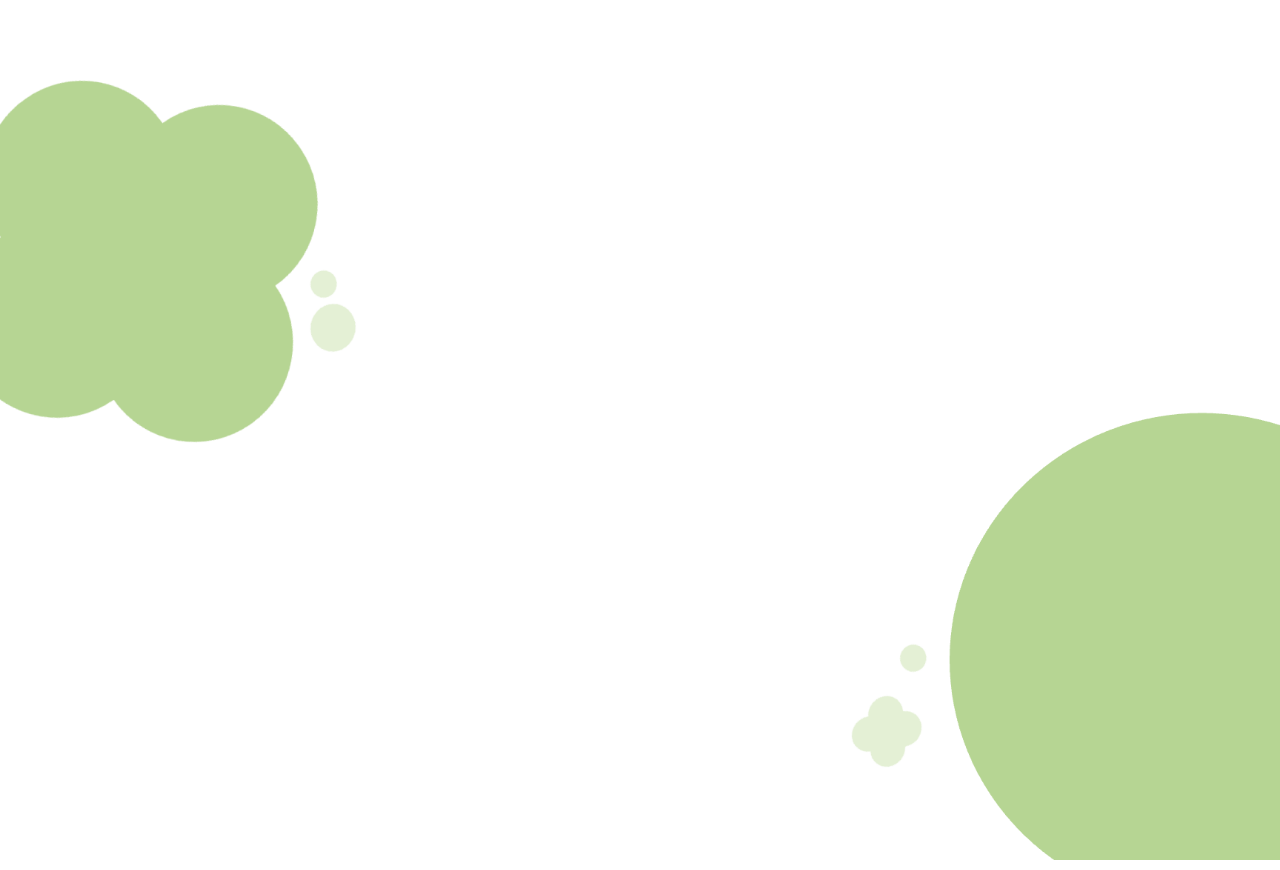
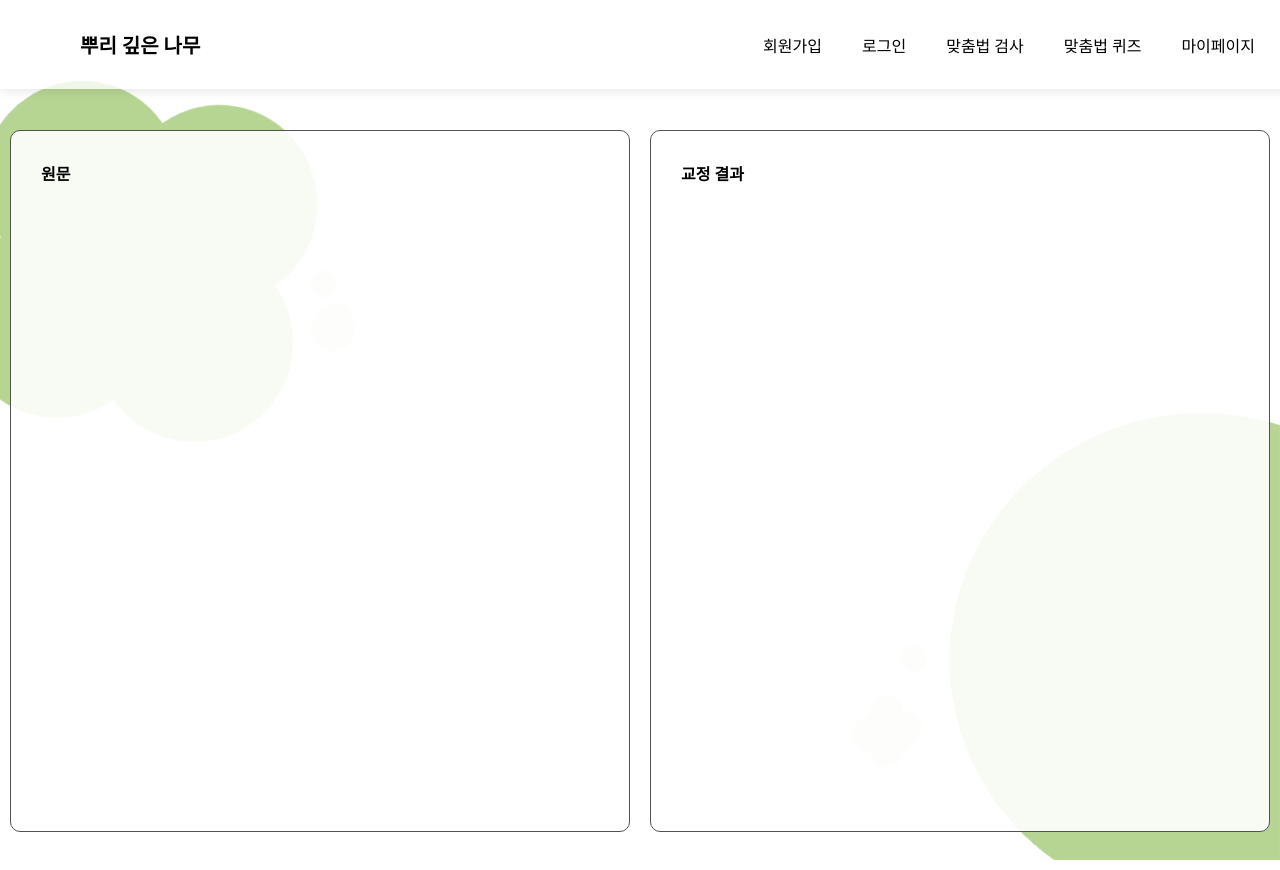
Before and after one commit to y-eonee/COKOTHON-GBSB-Fe, a React (Create React App) app: page /myPage/myLog in a window 1280 px wide. Before the commit this address had no page. Before the commit the page ends 800 px from the top, so only its background shows below. Built offline with nearby package versions, Linux system fonts and the light colour scheme; the HTML template or start-up script is replaced by a standard one; a web font is replaced by a local one.

Commit message:
[Feat] 마이페이지, 로그페이지 추가

```diff
--- a/src/App.js
+++ b/src/App.js
@@ -12,7 +12,9 @@ import {
   Routes,
   Route,
 } from "react-router-dom";
+
 import MyPage from './myPage/MyPage';
+import GrammerLog from './GrammerLog/GrammerLog';
 
 
 function App() {
@@ -26,6 +28,7 @@ function App() {
           {/* <Route path="/success" element={<Success />} /> */}
           <Route path="/checkGrammer" element={<Grammer/>}/>
           <Route path="/myPage" element={<MyPage/>}/>
+          <Route path="/myPage/myLog" element={<GrammerLog/>}/>
 
 
       </Routes>
--- a/src/Grammer/Grammer.js
+++ b/src/Grammer/Grammer.js
@@ -1,22 +1,98 @@
-import React, { useState } from "react";
-import { Canvas } from "react-three-fiber";
+import React, { useState, useRef } from "react";
+import { Canvas, useFrame } from "react-three-fiber";
 import NavigationBar from "../NavigationBar/NavigationBar";
+import { useGLTF, OrbitControls } from "@react-three/drei";
 import "./Grammer.css";
-import TreeLevel1 from "../TreeModel/TreeLevel1";
-import TreeLevel2 from "../TreeModel/TreeLevel2";
-import TreeLevel3 from "../TreeModel/TreeLevel3";
-import TreeLevel4 from "../TreeModel/TreeLevel4";
-import TreeLevel5 from "../TreeModel/TreeLevel5";
 
 export default function Grammer(){
     const [content, setContent] = useState("");
     const [isTouched, setIsTouched] = useState(false);
+    const treeRef = useRef(); // useRef 훅으로 오브젝트 참조 생성
 
     // 내용 지우기 함수
     const contentClear = () => {
         setContent("");  // 내용 초기화
         setIsTouched(false);  // 터치 상태 초기화
     }
+
+    function RotatingTree1() {
+        const { scene } = useGLTF('/tree_level1.gltf');
+        useFrame(() => {
+          if (treeRef.current) {
+            treeRef.current.rotation.y += 0.003; // Y축을 기준으로 회전 (공전 효과)
+          }
+        });
+
+        return (
+          <group ref={treeRef} position={[0, -3, 0]} scale={[1.5,1.5,1.5]}>
+            <primitive object={scene} />
+          </group>
+        );
+    }
+
+    function RotatingTree2() {
+        const { scene } = useGLTF('/tree_level2.gltf');
+        useFrame(() => {
+          if (treeRef.current) {
+            treeRef.current.rotation.y += 0.003; // Y축을 기준으로 회전 (공전 효과)
+          }
+        });
+
+        return (
+          <group ref={treeRef} position={[0, -5, 0]} scale={[1.1,1.1,1.1]}>
+            <primitive object={scene} />
+          </group>
+        );
+    }
+
+
+    function RotatingTree3() {
+        const { scene } = useGLTF('/tree_level3.gltf');
+        useFrame(() => {
+          if (treeRef.current) {
+            treeRef.current.rotation.y += 0.003; // Y축을 기준으로 회전 (공전 효과)
+          }
+        });
+
+        return (
+          <group ref={treeRef} position={[0, -7, 0]} scale={[3.3,3.3,3.3]}>
+            <primitive object={scene} />
+          </group>
+        );
+    }
+
+
+    function RotatingTree4() {
+        const { scene } = useGLTF('/tree_level4.gltf');
+        useFrame(() => {
+          if (treeRef.current) {
+            treeRef.current.rotation.y += 0.003; // Y축을 기준으로 회전 (공전 효과)
+          }
+        });
+
+        return (
+          <group ref={treeRef} position={[0, -5, 0]} scale={[1,1,1]}>
+            <primitive object={scene} />
+          </group>
+        );
+    }
+
+
+    function RotatingTree5() {
+        const { scene } = useGLTF('/tree_start.gltf');
+        useFrame(() => {
+          if (treeRef.current) {
+            treeRef.current.rotation.y += 0.003; // Y축을 기준으로 회전 (공전 효과)
+          }
+        });
+
+        return (
+          <group ref={treeRef} position={[0, -5, 0]} scale={[1.6, 1.6, 1.6]}>
+            <primitive object={scene} />
+          </group>
+        );
+    }
+
 
     return(
         <div style={{marginTop : 70}}>
@@ -56,11 +132,11 @@ export default function Grammer(){
                     </div>
 
                     {/* 경험치 불러오는 api */}
-                    <TreeLevel1/>
-                    {/* <TreeLevel2 /> */}
-                    {/* <TreeLevel3/> */}
-                    {/* <TreeLevel4/> */}
-                    {/* <TreeLevel5/> */}
+                    {/* <RotatingTree1/> */}
+                    {/* <RotatingTree2/> */}
+                    {/* <RotatingTree3/> */}
+                    {/* <RotatingTree4/> */}
+                    <RotatingTree5/>
                 </div>
             </div>
         </div>
--- /dev/null
+++ b/src/GrammerLog/GrammerLog.css
@@ -0,0 +1,34 @@
+.rectangle-container {
+    display: flex; /* 플렉스 박스를 사용하여 수평 정렬 */
+    justify-content: space-between; /* 공간을 균등하게 분배하여 꽉 차게 만듦 */
+    height: 100vh; /* 전체 화면 높이 */
+}
+
+.rectangle {
+    background-color: rgba(255, 255, 255, 0.9); /* 흰색 배경에 80% 불투명도 */
+    border: 1px solid #525252; /* 테두리 추가 */
+    border-radius: 10px; /* 라운드 처리 */
+    flex: 1; /* 직사각형들이 동일한 비율로 넓이를 차지하도록 설정 */
+    margin: 10px; /* 좌우 여백 */
+    display: flex; /* 플렉스 박스를 사용하여 수직 정렬 */
+    align-items: center; /* 세로 가운데 정렬 */
+    /* flex-basis: 0; 기본 크기를 0으로 설정하여 유연하게 조정 가능 */
+    flex-direction: column; /* 수직 방향으로 정렬 */
+    justify-content: flex-start; /* 내용은 위쪽으로 정렬 */
+    align-items: center; /* 가로 방향 가운데 정렬 */
+    margin-top: 60px;
+    height: 700px; /* 사각형의 높이 설정 (필요에 따라 조정) */
+    position: relative;
+
+}
+
+.check-title {
+    width: 100%; /* 가로 길이 100% */
+    margin-top: 30px;
+    margin-left: 60px;
+    margin-bottom: 10px; /* 제목과 본문 사이 여백 */
+}
+
+.check-title span{
+    font-weight: 600;
+}
--- /dev/null
+++ b/src/GrammerLog/GrammerLog.js
@@ -0,0 +1,25 @@
+import React from "react";
+import NavigationBar from "../NavigationBar/NavigationBar";
+
+export default function GrammerLog(){
+    return(
+        <div style={{marginTop : 70}}>
+            <NavigationBar/>
+            <div className="rectangle-container">
+                <div className="rectangle">
+                    <div className="check-title">
+                        <span>원문</span>
+                    </div>
+                    <span className="input-content"/>
+                </div>
+
+                <div className="rectangle">
+                    <div className="check-title">
+                        <span>교정 결과</span>
+                    </div>
+                    <span className="input-content" />
+                </div>
+            </div>
+        </div>
+    );
+}
--- /dev/null
+++ b/src/LogIcon/LogIcon.css
@@ -0,0 +1,16 @@
+.icon-container {
+    width: 100px; /* 아이콘의 너비 */
+    height: 100px; /* 아이콘의 높이 */
+    border-radius: 50%; /* 동그랗게 만들기 */
+    background-color: #f0f0f0; /* 배경색 */
+    display: flex; /* Flexbox를 사용하여 중앙 정렬 */
+    justify-content: center; /* 수평 중앙 정렬 */
+    align-items: center; /* 수직 중앙 정렬 */
+    overflow: hidden; /* 내용이 넘어가면 잘리도록 설정 */
+    margin-right: 20px;
+}
+
+.icon-container img {
+    width: 80%; /* 이미지 너비 (원하는 비율로 조정 가능) */
+    height: auto; /* 자동 높이 유지 */
+}
--- /dev/null
+++ b/src/LogIcon/LogIcon.js
@@ -0,0 +1,16 @@
+import React from "react";
+import "./LogIcon.css";
+import { useNavigate } from "react-router-dom";
+
+export default function LogIcon(){
+    const navigate = useNavigate();
+
+    const handleLogPage =()=>{
+        navigate('./myLog');
+    }
+    return(
+        <div className="icon-container">
+            <img onClick={handleLogPage} src="./mypageIcon.png"/>
+        </div>
+    );
+}
--- a/src/myPage/MyPage.css
+++ b/src/myPage/MyPage.css
@@ -24,11 +24,7 @@
     margin-left: 20px;
 }
 
-.tree-container{
-    /* position: relative;
-    justify-content: center;
-    align-items: center;
-    margin-left: 700px;
-    margin-top: 80px;
-    height: 700px; */
+.log-container{
+    margin-top: 30px;
+    margin-left: 400px;
 }
--- a/src/myPage/MyPage.js
+++ b/src/myPage/MyPage.js
@@ -3,6 +3,7 @@ import { Canvas, useFrame } from "react-three-fiber";
 import { useGLTF, OrbitControls } from "@react-three/drei";
 import NavigationBar from "../NavigationBar/NavigationBar";
 import "./MyPage.css";
+import LogIcon from "../LogIcon/LogIcon";
 
 export default function MyPage(){
     const treeRef = useRef(); // useRef 훅으로 오브젝트 참조 생성
@@ -107,8 +108,6 @@ export default function MyPage(){
                         {/* <RotatingTree4/> */}
                         <RotatingTree5/>
 
-
-
                         <OrbitControls
                             enablePan={false}
                             enableZoom={false}
@@ -120,7 +119,9 @@ export default function MyPage(){
                 </div>
             </div>
 
-            <div className="log-container"></div>
+            <div className="log-container">
+                <LogIcon/>
+            </div>
         </div>
     );
 }
```
Also changed, not shown: public/mypageIcon.png (added).
